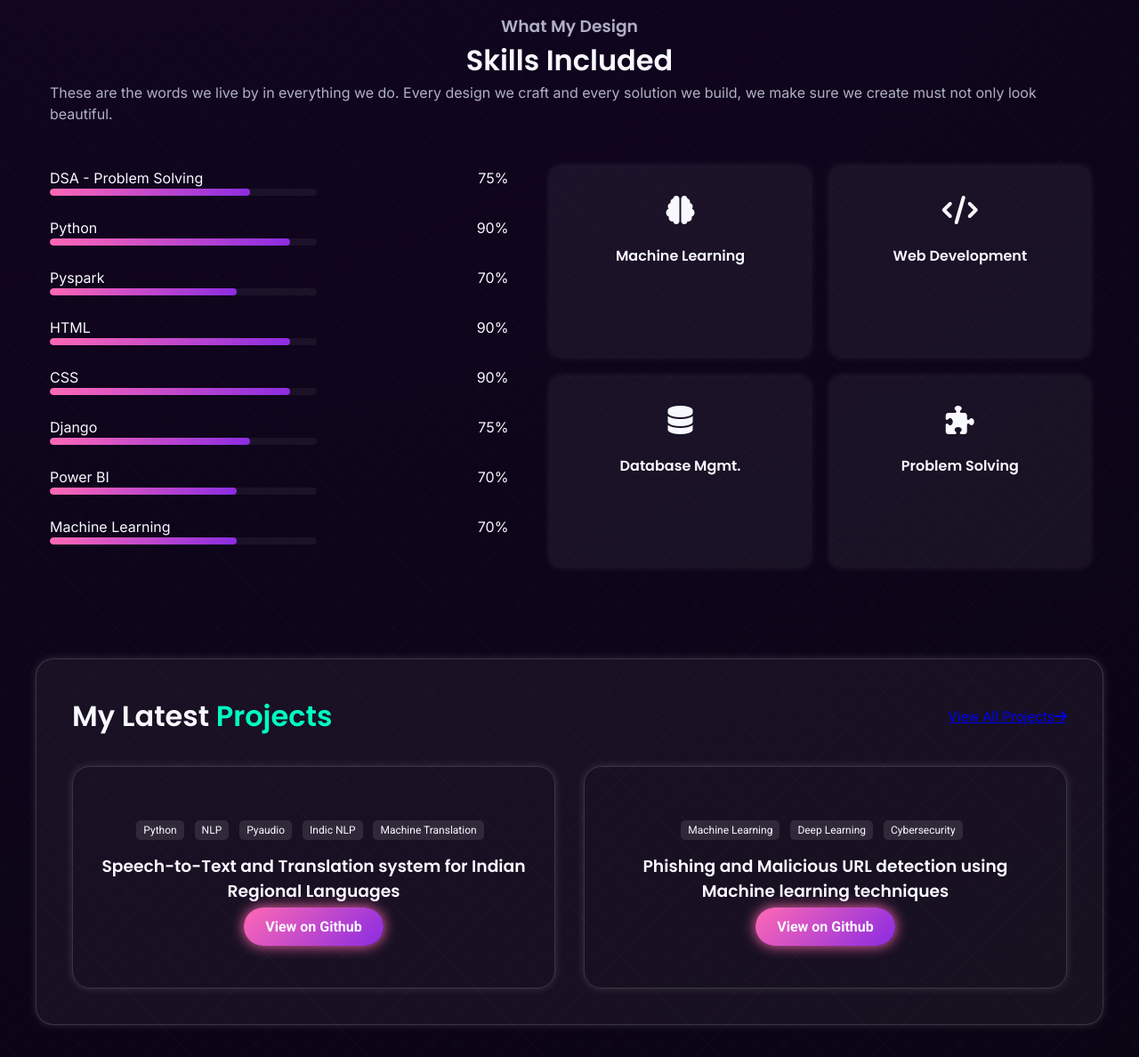
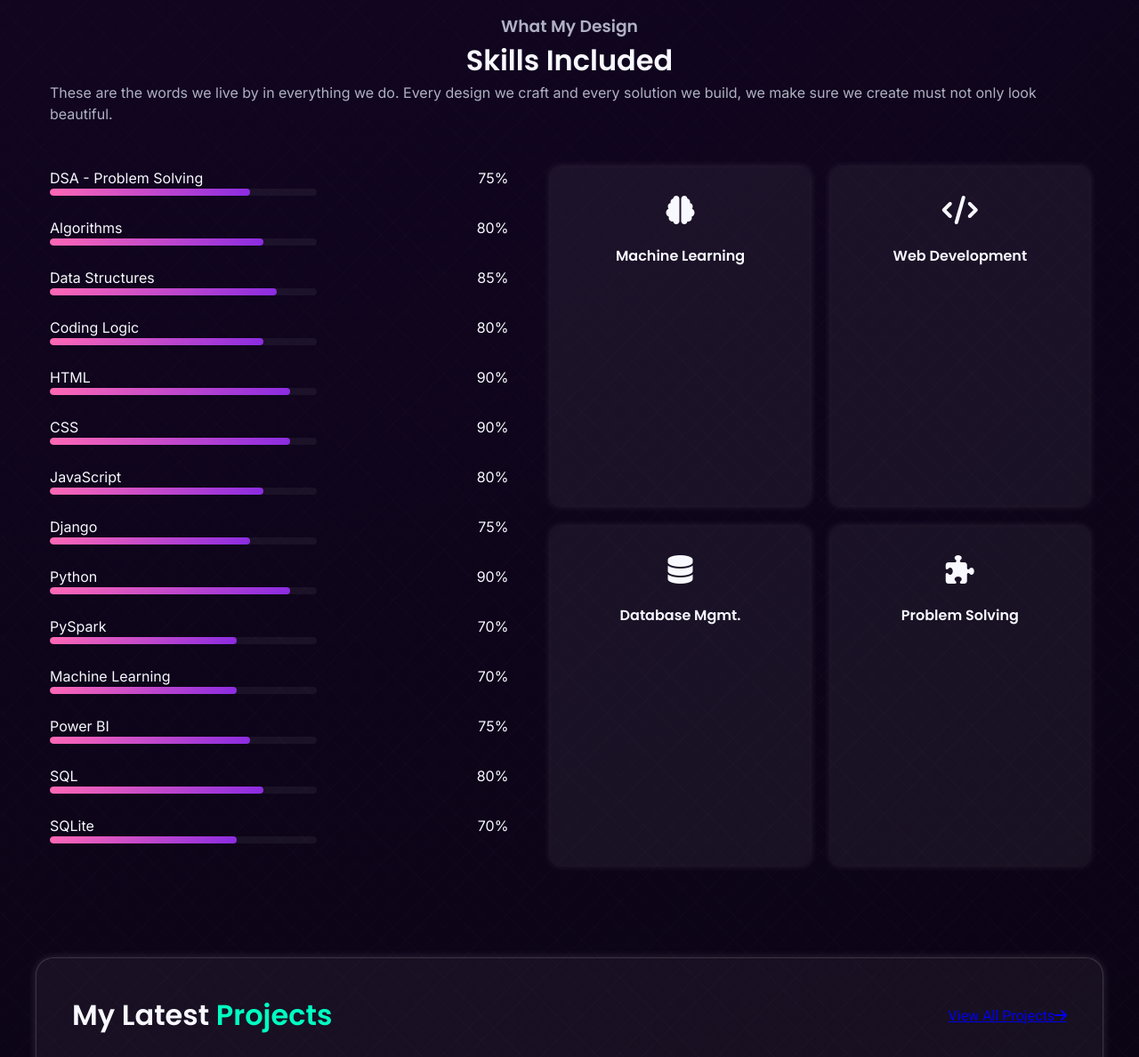
Before and after one commit to tanu-shiv/Personal-portfolio, a Django app: page / in a window 1280 px wide. Shown: the part 1287-2475 px from the top of the page at 89% size. Run offline with Django 5.2, Linux system fonts and the light colour scheme; some libraries are stand-ins or nearby versions.

Commit message:
Update home.html

```diff
--- a/resume/templates/home.html
+++ b/resume/templates/home.html
@@ -97,16 +97,19 @@
     </section>
 
     <!-- SKILLS: (keeps your original items and layout) -->
+    <!-- SKILLS: Fully Organized -->
 <section id="skills" class="flex f-col items-center">
     <div class="skills-header flex f-col items-center">
         <h3 class="t-gray">What My Design</h3>
         <h2 class="t-black">Skills Included</h2>
-            <p class="t-gray">These are the words we live by in everything we do. Every design we craft and every
-                solution we build, we make sure we create must not only look beautiful.</p>
+        <p class="t-gray">
+            These are the words we live by in everything we do. Every design we craft and every solution we build, we make sure we create must not only look beautiful.
+        </p>
     </div>
+
     <div class="skills-grid flex s-around">
         <div class="skills-left">
-                <!-- added data-cat so JS can filter (values: ml, web, db, ps) -->
+            <!-- Problem Solving -->
             <div class="skill-item" data-cat="ps">
                 <div class="skill-label flex s-between items-center">
                     <p class="t-black">DSA - Problem Solving</p>
@@ -116,24 +119,35 @@
                     <div class="progress" style="width: 75%;"></div>
                 </div>
             </div>
-                <div class="skill-item" data-cat="ml web">
+            <div class="skill-item" data-cat="ps">
                 <div class="skill-label flex s-between items-center">
-                        <p class="t-black">Python</p>
-                        <p class="t-black">90%</p>
+                    <p class="t-black">Algorithms</p>
+                    <p class="t-black">80%</p>
                 </div>
                 <div class="skill-bar">
-                        <div class="progress" style="width: 90%;"></div>
+                    <div class="progress" style="width: 80%;"></div>
                 </div>
             </div>
-                <div class="skill-item" data-cat="ml">
+            <div class="skill-item" data-cat="ps">
                 <div class="skill-label flex s-between items-center">
-                        <p class="t-black">Pyspark</p>
-                        <p class="t-black">70%</p>
+                    <p class="t-black">Data Structures</p>
+                    <p class="t-black">85%</p>
                 </div>
                 <div class="skill-bar">
-                        <div class="progress" style="width: 70%;"></div>
+                    <div class="progress" style="width: 85%;"></div>
                 </div>
             </div>
+            <div class="skill-item" data-cat="ps">
+                <div class="skill-label flex s-between items-center">
+                    <p class="t-black">Coding Logic</p>
+                    <p class="t-black">80%</p>
+                </div>
+                <div class="skill-bar">
+                    <div class="progress" style="width: 80%;"></div>
+                </div>
+            </div>
+
+            <!-- Web Development -->
             <div class="skill-item" data-cat="web">
                 <div class="skill-label flex s-between items-center">
                     <p class="t-black">HTML</p>
@@ -154,6 +168,15 @@
             </div>
             <div class="skill-item" data-cat="web">
                 <div class="skill-label flex s-between items-center">
+                    <p class="t-black">JavaScript</p>
+                    <p class="t-black">80%</p>
+                </div>
+                <div class="skill-bar">
+                    <div class="progress" style="width: 80%;"></div>
+                </div>
+            </div>
+            <div class="skill-item" data-cat="web">
+                <div class="skill-label flex s-between items-center">
                     <p class="t-black">Django</p>
                     <p class="t-black">75%</p>
                 </div>
@@ -161,9 +184,20 @@
                     <div class="progress" style="width: 75%;"></div>
                 </div>
             </div>
+
+            <!-- Machine Learning & Data Analytics -->
             <div class="skill-item" data-cat="ml">
                 <div class="skill-label flex s-between items-center">
-                        <p class="t-black">Power BI</p>
+                    <p class="t-black">Python</p>
+                    <p class="t-black">90%</p>
+                </div>
+                <div class="skill-bar">
+                    <div class="progress" style="width: 90%;"></div>
+                </div>
+            </div>
+            <div class="skill-item" data-cat="ml">
+                <div class="skill-label flex s-between items-center">
+                    <p class="t-black">PySpark</p>
                     <p class="t-black">70%</p>
                 </div>
                 <div class="skill-bar">
@@ -179,20 +213,52 @@
                     <div class="progress" style="width: 70%;"></div>
                 </div>
             </div>
+            <div class="skill-item" data-cat="ml">
+                <div class="skill-label flex s-between items-center">
+                    <p class="t-black">Power BI</p>
+                    <p class="t-black">75%</p>
+                </div>
+                <div class="skill-bar">
+                    <div class="progress" style="width: 75%;"></div>
+                </div>
+            </div>
+            <!-- Database -->
+            <div class="skill-item" data-cat="db">
+                <div class="skill-label flex s-between items-center">
+                    <p class="t-black">SQL</p>
+                    <p class="t-black">80%</p>
+                </div>
+                <div class="skill-bar">
+                    <div class="progress" style="width: 80%;"></div>
+                </div>
+            </div>
+            <div class="skill-item" data-cat="db">
+                <div class="skill-label flex s-between items-center">
+                    <p class="t-black">SQLite</p>
+                    <p class="t-black">70%</p>
+                </div>
+                <div class="skill-bar">
+                    <div class="progress" style="width: 70%;"></div>
+                </div>
+            </div>
         </div>
 
+        <!-- Skill Cards (Right) -->
         <div class="skills-right flex f-col">
-                <!-- skill cards now include data-cat for filtering; original icons preserved -->
-                <div class="skill-card flex f-col items-center" data-cat="ml"> <i class="fas fa-brain"></i>
+            <div class="skill-card flex f-col items-center" data-cat="ml">
+                <i class="fas fa-brain"></i>
                 <h4>Machine Learning</h4>
             </div>
-                <div class="skill-card flex f-col items-center" data-cat="web"> <i class="fas fa-code"></i>
+            <div class="skill-card flex f-col items-center" data-cat="web">
+                <i class="fas fa-code"></i>
                 <h4>Web Development</h4>
             </div>
-                <div class="skill-card flex f-col items-center" data-cat="db"> <i class="fas fa-database"></i>
+            <div class="skill-card flex f-col items-center" data-cat="db">
+                <i class="fas fa-database"></i>
                 <h4>Database Mgmt.</h4>
             </div>
-                <div class="skill-card flex f-col items-center" data-cat="ps"> <i class="fas fa-puzzle-piece"></i>
+            <div class="skill-card flex f-col items-center" data-cat="ps">
+                <i class="fas fa-puzzle-piece"></i>
                 <h4>Problem Solving</h4>
             </div>
         </div>
```
Lines whose indentation alone changed are shown as unchanged.
